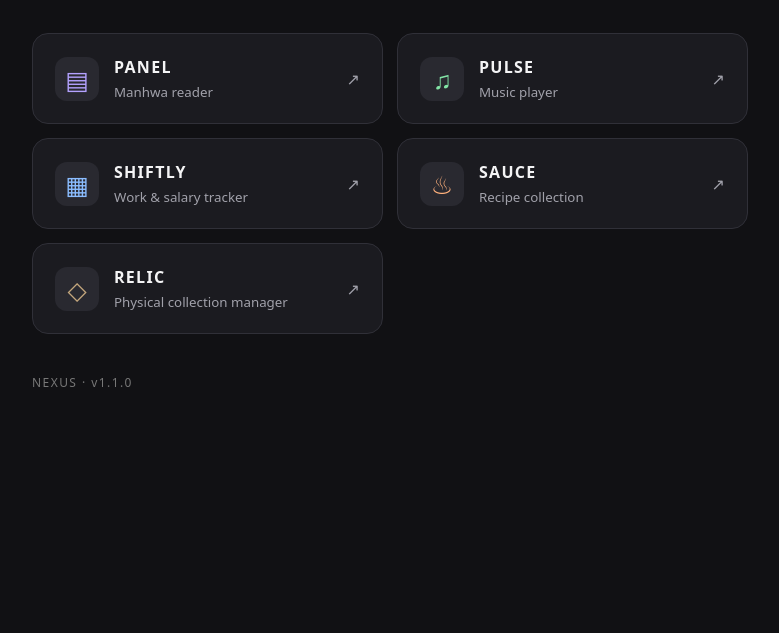
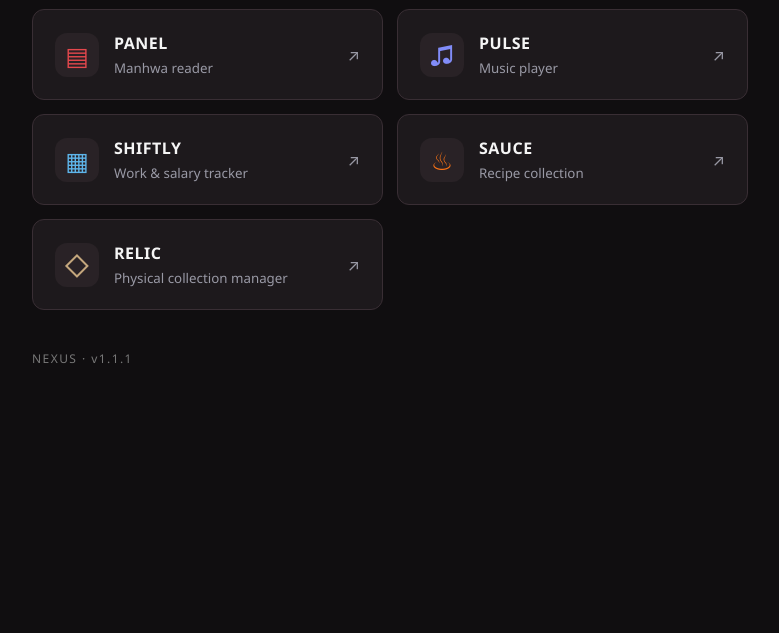
Before and after one commit to theparsifal21/Nexus, a plain HTML site: page index.html in a window 1280 px wide. Shown: the part 167-800 px from the top of the page, without its empty margins (250-1029 px from the left). Drawn offline with Linux system fonts and the light colour scheme.

Commit message:
Complete PANEL-inspired design refresh

```diff
--- a/index.html
+++ b/index.html
@@ -1,10 +1,10 @@
 <!doctype html>
-<html lang="en"><head><meta charset="utf-8"><meta name="viewport" content="width=device-width,initial-scale=1"><meta name="theme-color" content="#111114"><title>NEXUS</title><link rel="manifest" href="manifest.json"><link rel="icon" href="icon.svg"><style>
-*{box-sizing:border-box}body{margin:0;background:#111114;color:#f4f4f5;font:16px system-ui,sans-serif;min-height:100vh}main{max-width:760px;margin:auto;padding:64px 22px}header{margin-bottom:36px}h1{font-size:44px;letter-spacing:.18em;margin:0}p{color:#a1a1aa;line-height:1.5}section{display:grid;grid-template-columns:repeat(2,minmax(0,1fr));gap:14px}a{display:flex;align-items:center;gap:15px;background:#1b1b20;border:1px solid #303038;border-radius:16px;padding:22px;color:inherit;text-decoration:none;transition:background .2s,border-color .2s}a:hover,a:focus-visible{background:#25252c;border-color:#888}a:focus-visible{outline:2px solid #fff;outline-offset:3px}.symbol{display:grid;place-items:center;width:44px;height:44px;border-radius:12px;background:#292930;color:var(--accent);font-size:25px;flex-shrink:0}strong{display:block;letter-spacing:.08em}small{display:block;color:#a1a1aa;margin-top:5px}.arrow{margin-left:auto;color:#a1a1aa}footer{margin-top:40px;color:#777;font-size:12px;letter-spacing:.12em}@media(max-width:520px){main{padding:42px 18px}section{grid-template-columns:1fr}h1{font-size:36px}a{padding:18px}}
-</style></head><body><main><header><h1>NEXUS</h1><p>All your apps. One place.</p></header><section aria-label="Applications">
-<a href="https://theparsifal21.github.io/panel/" style="--accent:#b4a2ff"><span class="symbol" aria-hidden="true">▤</span><span><strong>PANEL</strong><small>Manhwa reader</small></span><span class="arrow" aria-hidden="true">↗</span></a>
-<a href="https://theparsifal21.github.io/pulse/" style="--accent:#83e5a6"><span class="symbol" aria-hidden="true">♫</span><span><strong>PULSE</strong><small>Music player</small></span><span class="arrow" aria-hidden="true">↗</span></a>
-<a href="https://theparsifal21.github.io/shiftly-work-tracker/" style="--accent:#8bbdff"><span class="symbol" aria-hidden="true">▦</span><span><strong>SHIFTLY</strong><small>Work &amp; salary tracker</small></span><span class="arrow" aria-hidden="true">↗</span></a>
-<a href="https://theparsifal21.github.io/Sauce/" style="--accent:#ffb17c"><span class="symbol" aria-hidden="true">♨</span><span><strong>SAUCE</strong><small>Recipe collection</small></span><span class="arrow" aria-hidden="true">↗</span></a>
+<html lang="en"><head><meta charset="utf-8"><meta name="viewport" content="width=device-width,initial-scale=1"><meta name="theme-color" content="#100e10"><title>NEXUS</title><link rel="manifest" href="manifest.json"><link rel="icon" href="icon.svg"><style>
+*{box-sizing:border-box}body{margin:0;background:#100e10;color:#f5f5f5;font:16px system-ui,sans-serif;min-height:100vh}main{max-width:760px;margin:auto;padding:64px 22px}header{margin-bottom:36px}h1{font-size:44px;letter-spacing:.18em;margin:0}p{color:#9999a5;line-height:1.5}section{display:grid;grid-template-columns:repeat(2,minmax(0,1fr));gap:14px}a{display:flex;align-items:center;gap:15px;background:#1d191c;border:1px solid #392e34;border-radius:16px;padding:22px;color:inherit;text-decoration:none;transition:background .2s,border-color .2s}a:hover,a:focus-visible{background:#292226;border-color:#888}a:focus-visible{outline:2px solid #fff;outline-offset:3px}.symbol{display:grid;place-items:center;width:44px;height:44px;border-radius:12px;background:#292226;color:var(--accent);font-size:25px;flex-shrink:0}strong{display:block;letter-spacing:.08em}small{display:block;color:#9999a5;margin-top:5px}.arrow{margin-left:auto;color:#9999a5}footer{margin-top:40px;color:#777;font-size:12px;letter-spacing:.12em}@media(max-width:520px){main{padding:42px 18px}section{grid-template-columns:1fr}h1{font-size:36px}a{padding:18px}}
+</style><style>body{font-family:'Segoe UI',system-ui,-apple-system,Roboto,sans-serif}h1{font-size:26px;font-weight:800;letter-spacing:.5px;color:#f5f5f5}h1 span{color:#E5484D}strong{letter-spacing:.5px}a{border-radius:12px}</style></head><body><main><header><h1>NEXUS<span>.</span></h1><p>All your apps. One place.</p></header><section aria-label="Applications">
+<a href="https://theparsifal21.github.io/panel/" style="--accent:#E5484D"><span class="symbol" aria-hidden="true">▤</span><span><strong>PANEL</strong><small>Manhwa reader</small></span><span class="arrow" aria-hidden="true">↗</span></a>
+<a href="https://theparsifal21.github.io/pulse/" style="--accent:#818CF8"><span class="symbol" aria-hidden="true">♫</span><span><strong>PULSE</strong><small>Music player</small></span><span class="arrow" aria-hidden="true">↗</span></a>
+<a href="https://theparsifal21.github.io/shiftly-work-tracker/" style="--accent:#5eb5ea"><span class="symbol" aria-hidden="true">▦</span><span><strong>SHIFTLY</strong><small>Work &amp; salary tracker</small></span><span class="arrow" aria-hidden="true">↗</span></a>
+<a href="https://theparsifal21.github.io/Sauce/" style="--accent:#f97316"><span class="symbol" aria-hidden="true">♨</span><span><strong>SAUCE</strong><small>Recipe collection</small></span><span class="arrow" aria-hidden="true">↗</span></a>
 <a href="https://theparsifal21.github.io/Relic/" style="--accent:#c4a77d"><span class="symbol" aria-hidden="true">◇</span><span><strong>RELIC</strong><small>Physical collection manager</small></span><span class="arrow" aria-hidden="true">↗</span></a>
-</section><footer>NEXUS · v1.1.0</footer></main><script>if('serviceWorker' in navigator)navigator.serviceWorker.register('./sw.js').catch(console.error);</script></body></html>
+</section><footer>NEXUS · v1.1.1</footer></main><script>if('serviceWorker' in navigator)navigator.serviceWorker.register('./sw.js').catch(console.error);</script></body></html>
```
